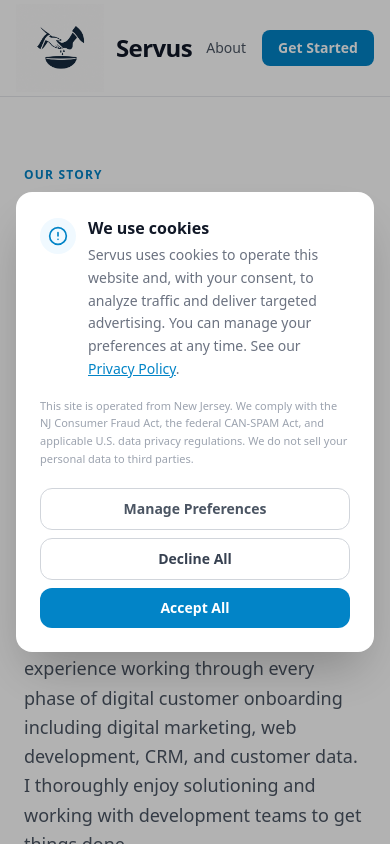
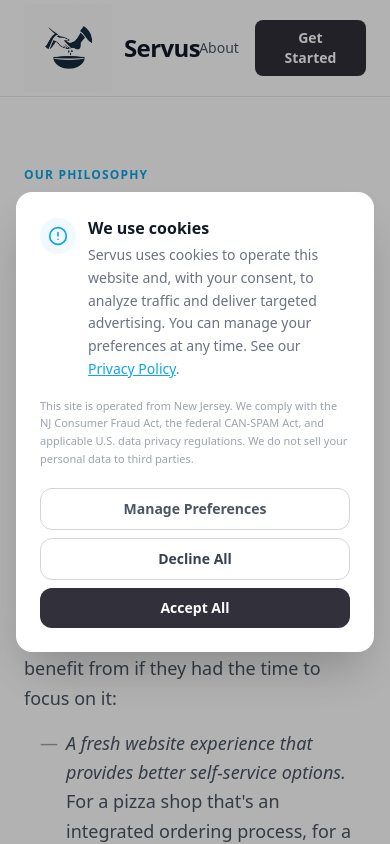
Before and after one commit to DannyC33/ForKingandCountry, a Next.js app: page /about in a window 390 px wide. Shown: the top 844 px of the page. Built offline with nearby package versions, Linux system fonts and the light colour scheme.

Commit message:
Updating the about page

```diff
--- a/app/about-time/page.tsx
+++ b/app/about-time/page.tsx
@@ -40,7 +40,7 @@
         {/* Left — scrollable content */}
         <div className="flex-1 min-w-0">
 
-          <span className="inline-block text-xs font-semibold tracking-widest text-brand-600 uppercase mb-4">
+          <span className="inline-block text-xs font-semibold tracking-widest text-brand-500 uppercase mb-4">
             Our Story
           </span>
 
--- a/app/about/page.tsx
+++ b/app/about/page.tsx
@@ -3,7 +3,7 @@
 import Image from 'next/image';
 import GetStartedModal from '@/components/GetStartedModal';
 
-export const metadata: Metadata = { title: 'About | Meet the Creator' };
+export const metadata: Metadata = { title: { absolute: 'About | Our Philosophy' } };
 
 export default function AboutPage() {
   return (
@@ -11,7 +11,7 @@
 
       {/* Nav */}
       <header className="border-b border-gray-200 bg-white sticky top-0 z-40">
-        <div className="max-w-5xl mx-auto px-4 h-24 flex items-center justify-between">
+        <div className="max-w-6xl mx-auto px-6 h-24 flex items-center justify-between">
           <Link href="/" className="flex items-center gap-3 font-bold text-2xl tracking-tight text-gray-900">
             <Image src="/LogoV1.png" alt="Servus logo" width={88} height={88} className="object-contain" priority />
             Servus
@@ -34,19 +34,90 @@
         </div>
       </header>
 
-      {/* Page body: two-column layout */}
-      <div className="max-w-6xl mx-auto w-full px-6 py-16 flex flex-col lg:flex-row gap-16 items-start flex-1">
+      {/* ── Who is Servus? — full width ── */}
+      <div className="max-w-6xl mx-auto w-full px-6 pt-16">
 
-        {/* Left — scrollable content */}
+        <span className="inline-block text-xs font-semibold tracking-widest text-brand-500 uppercase mb-4">
+          Our Philosophy
+        </span>
+
+        <h1 className="text-5xl font-bold text-gray-900 leading-tight mb-10">
+          Who is Servus?
+        </h1>
+
+        <div className="space-y-8 text-gray-600 text-lg leading-relaxed">
+
+          <p className="border-l-4 border-brand-500 pl-4 italic">
+            At Servus the goal is to help you become the path of least resistance for your customers
+            by freshening up your online experience, creating impactful marketing and business
+            practices to meet your customers where they are, and drive them through your onboarding process.
+          </p>
+
+          <div>
+            <p className="mb-4">Some things small businesses could benefit from if they had the time to focus on it:</p>
+            <ul className="list-none space-y-4 ml-4">
+              <li className="flex gap-2">
+                <span className="shrink-0 text-gray-400">—</span>
+                <span>
+                  <span className="italic">A fresh website experience that provides better self-service options.</span>{' '}
+                  For a pizza shop that&apos;s an integrated ordering process, for a law office that might be
+                  an interactive form to pre-qualify leads.
+                </span>
+              </li>
+              <li className="flex gap-2">
+                <span className="shrink-0 text-gray-400">—</span>
+                <span>
+                  <span className="italic">A process to capture reviews when your customers are at their best.</span>{' '}
+                  It&apos;s not fair that reviews are only left when customers have a complaint.
+                </span>
+              </li>
+              <li className="flex gap-2">
+                <span className="shrink-0 text-gray-400">—</span>
+                <span>
+                  <span className="italic">A digital marketing campaign to increase local visibility of your business.</span>{' '}
+                  It could be a social media ad or adding/updating strategic business profiles for search engine optimization.
+                </span>
+              </li>
+            </ul>
+          </div>
+
+          <p>
+            Each of these initiatives have become easier with advancing technology and we aim to provide
+            corporate level ad agency work for prices a mom and pop shop can afford.
+          </p>
+
+          <p>
+            In the Bible it says the last shall be first and the first shall be last — we believe that
+            by putting your best into your customers is how your company will be first. If that strikes
+            a chord, please reach out to us.
+          </p>
+
+        </div>
+
+        <div className="mt-10">
+          <GetStartedModal triggerClassName="bg-brand-600 text-white px-6 py-3 rounded-lg font-semibold hover:bg-brand-700 transition-colors" />
+        </div>
+
+      </div>
+
+      {/* Divider */}
+      <div className="max-w-6xl mx-auto w-full px-6">
+        <div className="my-16 border-t border-gray-200" />
+      </div>
+
+      {/* ── Meet the Creator — two-column with sticky photo ── */}
+      <div className="max-w-6xl mx-auto w-full px-6 pb-16 flex flex-col lg:flex-row gap-16 items-start flex-1">
+
+        {/* Left — Meet the Creator content */}
         <div className="flex-1 min-w-0">
 
-          <span className="inline-block text-xs font-semibold tracking-widest text-brand-600 uppercase mb-4">
-            Our Story
+          <span className="inline-block text-xs font-semibold tracking-widest text-brand-500 uppercase mb-4">
+            My Story
           </span>
 
-          <h1 className="text-5xl font-bold text-gray-900 leading-tight mb-10">
+          <h2 className="text-5xl font-bold text-gray-900 leading-tight mb-10">
             Meet the Creator
-          </h1>
+          </h2>
 
           <div className="space-y-8 text-gray-600 text-lg leading-relaxed">
 
@@ -54,6 +125,7 @@
               What I hope above all things that could be said about me is that I&apos;m a good friend and serve
               the needs of my family, community, and clients. What has been said is that I&apos;m a character,
               that I can dive deep into problems, and that I use too many visualizations in my PowerPoints.
+              <cite className="block mt-3 not-italic font-semibold text-gray-700 text-sm">— Daniel Fedak, Founder of Servus</cite>
             </blockquote>
 
             <p>
@@ -203,14 +275,13 @@
             <p className="font-semibold text-gray-900 text-2xl" style={{ fontFamily: 'Georgia, serif' }}>
               Daniel Fedak
             </p>
-            <p className="text-sm text-gray-400 mt-1">Founder, The Last Shall Be First</p>
+            <p className="text-sm text-gray-400 mt-1">Founder, Servus</p>
           </div>
         </div>
 
-        {/* Right — sticky image */}
+        {/* Right — sticky image, now only beside Meet the Creator */}
         <div className="w-full lg:w-96 shrink-0 lg:sticky lg:top-24">
           <div className="relative w-full aspect-[3/4] rounded-2xl overflow-hidden bg-gray-100 shadow-xl">
-            {/* Replace the src below with your real image path or URL */}
             <Image
               src="/DanielFedakHeadshot.jpeg"
               alt="Daniel Fedak"
@@ -220,10 +291,9 @@
               sizes="(max-width: 1024px) 100vw, 384px"
               priority
             />
-            {/* Gradient overlay at the bottom */}
             <div className="absolute inset-x-0 bottom-0 h-32 bg-gradient-to-t from-black/60 to-transparent" />
             <div className="absolute bottom-0 inset-x-0 p-6">
-              <p className="text-white font-semibold text-lg leading-tight">The Last Shall Be First</p>
+              <p className="text-white font-semibold text-lg leading-tight">Daniel Fedak | Servus</p>
               <p className="text-white/70 text-sm mt-1">Founder &amp; Creator</p>
             </div>
           </div>
@@ -238,7 +308,7 @@
       </div>
 
       <footer className="border-t border-gray-200 py-8 px-6 text-center text-sm text-gray-400">
-        © {new Date().getFullYear()} The Last Shall Be First. All rights reserved.
+        © {new Date().getFullYear()} Servus. All rights reserved.
       </footer>
     </div>
   );
--- a/app/blog/[slug]/page.tsx
+++ b/app/blog/[slug]/page.tsx
@@ -41,7 +41,7 @@
       </header>
 
       <main className="flex-1 max-w-3xl mx-auto px-4 py-12">
-        <Link href="/" className="text-sm text-brand-600 hover:underline mb-6 inline-block">
+        <Link href="/" className="text-sm text-brand-500 hover:underline mb-6 inline-block">
           ← Back to home
         </Link>
 
--- a/app/case-studies/page.tsx
+++ b/app/case-studies/page.tsx
@@ -38,7 +38,7 @@
 
       <main className="flex-1 max-w-6xl mx-auto w-full px-6 py-16">
 
-        <span className="inline-block text-xs font-semibold tracking-widest text-brand-600 uppercase mb-4">
+        <span className="inline-block text-xs font-semibold tracking-widest text-brand-500 uppercase mb-4">
           Work
         </span>
         <h1 className="text-5xl font-bold text-gray-900 leading-tight mb-16">
@@ -76,7 +76,7 @@
                     href="https://byramhealthcare.com"
                     target="_blank"
                     rel="noopener noreferrer"
-                    className="text-xl font-bold text-gray-900 hover:text-brand-600 transition-colors"
+                    className="text-xl font-bold text-gray-900 hover:text-brand-500 transition-colors"
                   >
                     Byram Healthcare
                   </a>
--- a/components/CookieConsent.tsx
+++ b/components/CookieConsent.tsx
@@ -56,7 +56,7 @@
           <div className="p-6 space-y-4">
             <div className="flex items-start gap-3">
               <div className="w-9 h-9 rounded-full bg-brand-50 flex items-center justify-center shrink-0 mt-0.5">
-                <svg xmlns="http://www.w3.org/2000/svg" className="w-5 h-5 text-brand-600" viewBox="0 0 24 24" fill="none" stroke="currentColor" strokeWidth="2" strokeLinecap="round" strokeLinejoin="round">
+                <svg xmlns="http://www.w3.org/2000/svg" className="w-5 h-5 text-brand-500" viewBox="0 0 24 24" fill="none" stroke="currentColor" strokeWidth="2" strokeLinecap="round" strokeLinejoin="round">
                   <circle cx="12" cy="12" r="10"/><line x1="12" y1="8" x2="12" y2="12"/><line x1="12" y1="16" x2="12.01" y2="16"/>
                 </svg>
               </div>
@@ -66,7 +66,7 @@
                   Servus uses cookies to operate this website and, with your consent, to analyze
                   traffic and deliver targeted advertising. You can manage your preferences at any time.
                   See our{' '}
-                  <a href="/privacy" className="text-brand-600 underline hover:text-brand-700">Privacy Policy</a>.
+                  <a href="/privacy" className="text-brand-500 underline hover:text-brand-500">Privacy Policy</a>.
                 </p>
               </div>
             </div>
@@ -132,7 +132,7 @@
                   </p>
                 </div>
                 <div className="shrink-0 mt-0.5">
-                  <span className="text-xs font-semibold text-brand-600 bg-brand-50 px-2.5 py-1 rounded-full">Always on</span>
+                  <span className="text-xs font-semibold text-brand-500 bg-brand-50 px-2.5 py-1 rounded-full">Always on</span>
                 </div>
               </div>
 
--- a/components/GetStartedModal.tsx
+++ b/components/GetStartedModal.tsx
@@ -249,7 +249,7 @@
               <div className="flex items-center gap-4">
                 <a
                   href={`tel:${CONTACT_PHONE.replace(/-/g, '')}`}
-                  className="flex items-center gap-1.5 text-brand-600 font-semibold text-sm hover:text-brand-700 transition-colors"
+                  className="flex items-center gap-1.5 text-brand-500 font-semibold text-sm hover:text-brand-500 transition-colors"
                 >
                   <svg aria-hidden="true" focusable="false" xmlns="http://www.w3.org/2000/svg" className="w-4 h-4" viewBox="0 0 24 24" fill="none" stroke="currentColor" strokeWidth="2" strokeLinecap="round" strokeLinejoin="round">
                     <path d="M22 16.92v3a2 2 0 0 1-2.18 2 19.79 19.79 0 0 1-8.63-3.07A19.5 19.5 0 0 1 4.69 12 19.79 19.79 0 0 1 1.63 3.4 2 2 0 0 1 3.6 1.21h3a2 2 0 0 1 2 1.72c.127.96.361 1.903.7 2.81a2 2 0 0 1-.45 2.11L7.91 8.82a16 16 0 0 0 6.06 6.06l.95-.95a2 2 0 0 1 2.11-.45c.907.339 1.85.573 2.81.7A2 2 0 0 1 22 16.92z"/>
@@ -575,7 +575,7 @@
                   </h2>
                   <p className="text-gray-500 text-sm leading-relaxed">
                     We&apos;ve received your information and will be in touch shortly. In the meantime, feel free to call us directly at{' '}
-                    <a href={`tel:${CONTACT_PHONE.replace(/-/g, '')}`} className="text-brand-600 font-semibold">{CONTACT_PHONE}</a>.
+                    <a href={`tel:${CONTACT_PHONE.replace(/-/g, '')}`} className="text-brand-500 font-semibold">{CONTACT_PHONE}</a>.
                   </p>
                   <button
                     onClick={handleClose}
--- a/components/ai/chat-interface.tsx
+++ b/components/ai/chat-interface.tsx
@@ -43,7 +43,7 @@
 
         {isLoading && (
           <div className="flex items-start gap-3">
-            <div className="w-8 h-8 rounded-full bg-brand-100 flex items-center justify-center text-brand-600 text-xs font-bold shrink-0">
+            <div className="w-8 h-8 rounded-full bg-brand-100 flex items-center justify-center text-brand-500 text-xs font-bold shrink-0">
               AI
             </div>
             <div className="bg-white border border-gray-200 rounded-2xl rounded-tl-sm px-4 py-3">
--- a/components/ai/chat-message.tsx
+++ b/components/ai/chat-message.tsx
@@ -16,7 +16,7 @@
       {/* Avatar */}
       <div
         className={`w-8 h-8 rounded-full flex items-center justify-center text-xs font-bold shrink-0 ${
-          isUser ? 'bg-gray-900 text-white' : 'bg-brand-100 text-brand-600'
+          isUser ? 'bg-gray-900 text-white' : 'bg-brand-100 text-brand-500'
         }`}
       >
         {isUser ? 'You' : 'AI'}
--- a/components/auth/login-form.tsx
+++ b/components/auth/login-form.tsx
@@ -24,7 +24,7 @@
         <p className="text-sm text-gray-500">We sent you a miracle link. Click it to sign in.</p>
         <button
           onClick={() => window.location.reload()}
-          className="mt-4 text-sm text-brand-600 hover:underline"
+          className="mt-4 text-sm text-brand-500 hover:underline"
         >
           Try again
         </button>
--- a/tailwind.config.ts
+++ b/tailwind.config.ts
@@ -16,9 +16,9 @@
           50:  '#f0f9ff',
           100: '#e0f2fe',
           500: '#0ea5e9',
-          600: '#0284c7',
-          700: '#0369a1',
-          900: '#0c4a6e',
+          600: '#32303A',
+          700: '#201e27',
+          900: '#0c0c0b',
         },
       },
     },
```
Also changed, not shown: app/layout.tsx (+8 -1 lines), app/page.tsx (+4 -4 lines).
